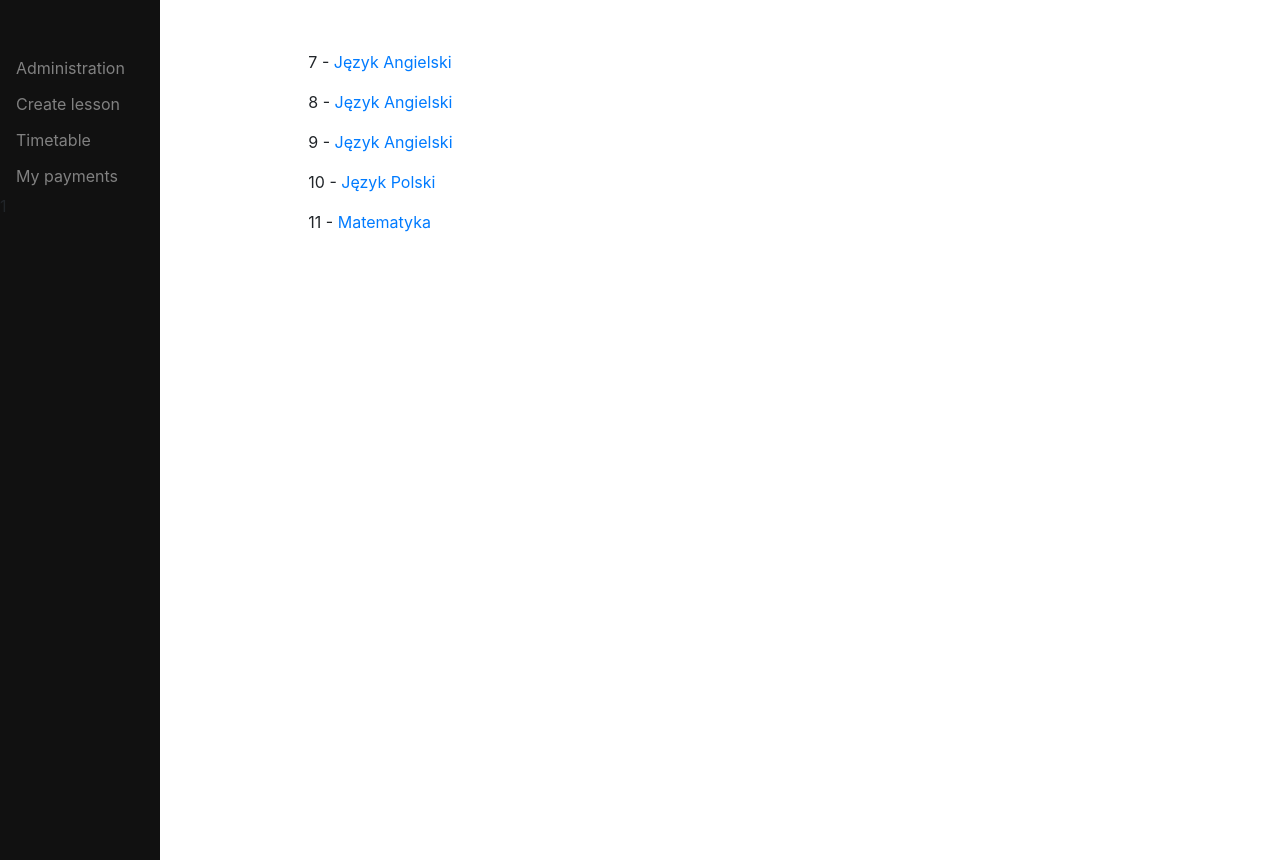
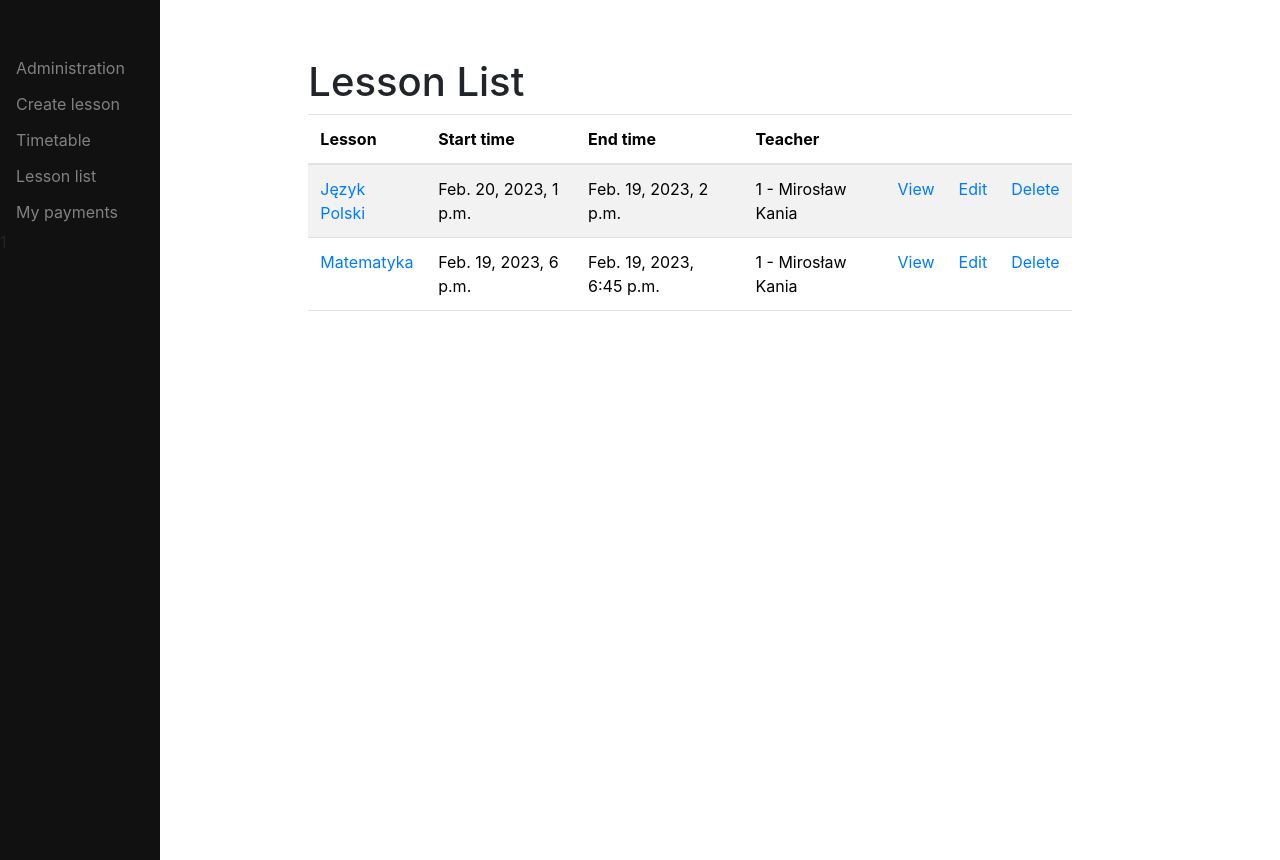
Before and after one commit to mirokan347/timetable, a Django app: page /schedule/ in a window 1280 px wide. Shown: the part 70-930 px from the top of the page. Run offline with Django 4.2, Linux system fonts and the light colour scheme; a user stored in the database is signed in; data comes from the database, SQL or seed files in the repository; some libraries are stand-ins or nearby versions.

Commit message:
modify some features

```diff
--- a/billing/templates/bill.html
+++ b/billing/templates/bill.html
@@ -3,7 +3,7 @@
 {% block content %}
     <h1 class="mt-2">Bills for {{ student }}</h1>
 	<hr class="mt-0 mb-4">
-  <table>
+  <table class="table table-striped">
     <thead>
       <tr>
         <th>Payment Type</th>
--- a/billing/templates/payment.html
+++ b/billing/templates/payment.html
@@ -3,7 +3,7 @@
 {% block content %}
     <h1 class="mt-2">Payment for {{ teacher }}</h1>
 	<hr class="mt-0 mb-4">
-  <table>
+  <table class="table table-striped">
     <thead>
       <tr>
         <th>Payment Type</th>
--- a/logbook/templates/logbook_list.html
+++ b/logbook/templates/logbook_list.html
@@ -4,7 +4,7 @@
     <h1 class="mt-2">Logbook List</h1>
 	<hr class="mt-0 mb-4">
     <h2>{{ logbooks.lesson }} - {{ logbooks.subject }}</h2>
-    <table>
+    <table class="table table-striped">
         <thead>
             <tr>
                 <th>Student</th>
--- a/logbook/templates/logbook_update_form.html
+++ b/logbook/templates/logbook_update_form.html
@@ -1,8 +1,8 @@
-
-
 {% extends "base.html" %}
 
 {% block content %}
+<h1 class="mt-2">Edit Logbook List</h1>
+<hr class="mt-0 mb-4">
 <form method="post">
     {% csrf_token %}
     {{ formset.management_form }}
--- a/logbook/urls.py
+++ b/logbook/urls.py
@@ -4,7 +4,7 @@ from . import views
 app_name = 'logbook'
 
 urlpatterns = [
-    path('', views.LogbookListView.as_view(), name='logbook-list'),
+    path('list/', views.LogbookListView.as_view(), name='logbook-list'),
     path('<int:id>/', views.LogbookDetailView.as_view(), name='logbook-detail'),
     path('create/', views.LogbookCreateView.as_view(), name='logbook-create'),
     path('<int:id>/update/', views.LogbookUpdateView.as_view(), name='logbook-update'),
--- a/schedule/models.py
+++ b/schedule/models.py
@@ -48,7 +48,7 @@ class Lesson(models.Model):
     location = models.ForeignKey(Location, on_delete=models.CASCADE)
     start_time = models.DateTimeField()
     end_time = models.DateTimeField()
-    student = models.ForeignKey(Student, on_delete=models.CASCADE, blank=True, null=True, default=None)
+    students = models.ManyToManyField(Student, blank=True)
     teacher = models.ForeignKey(Teacher, on_delete=models.CASCADE, default=None)
     class_group = models.ForeignKey(ClassGroup, on_delete=models.CASCADE, blank=True, null=True, default=None)
 
--- a/schedule/templates/lesson/lesson_delete.html
+++ b/schedule/templates/lesson/lesson_delete.html
@@ -4,8 +4,9 @@
 
 
 <form action='' method='POST'>{% csrf_token %}
-    <h1>Do you want to delete the lesson "{{ object.title }}"?</h1>
-    <p><input type='submit' value='Yes' />  <a href='..'>Cancel</a></p>
+    <h1>Do you want to delete the lesson "{{ object.subject }}"?</h1>
+    <p><input class="btn btn-danger" type='submit' value='Yes' />
+        <a class="btn btn-success" href="{% url 'schedule:lesson-list' %}">Cancel</a>
 
 </form>
 
--- a/schedule/templates/lesson/lesson_list.html
+++ b/schedule/templates/lesson/lesson_list.html
@@ -1,12 +1,36 @@
 {% extends 'base.html' %}
 
 {% block content %}
+<h1 class="mt-2">Lesson List</h1>
 
-{% for instance in object_list %}
-     <p>{{ instance.id }} - <a href='{{ instance.get_absolute_url }}'>{{ instance.subject }}</a></p>
+<table class="table table-striped">
+        <thead>
+            <tr>
+                <th>Lesson</th>
+                <th>Start time</th>
+                <th>End time</th>
+                <th>Teacher</th>
+                <th></th>
+                <th></th>
+                <th></th>
+            </tr>
+        </thead>
+        <tbody>
+{% for lesson in object_list %}
+    <tr>
+        <td><a href='{{ lesson.get_absolute_url }}'>{{ lesson.subject }}</a></td>
+        <td>{{ lesson.start_time }}</td>
+        <td>{{ lesson.end_time }}</td>
+        <td>{{ lesson.teacher }}</td>
+        <td><a href="{% url 'schedule:lesson-detail' lesson.id %}">View</a></td>
+        <td><a href="{% url 'schedule:lesson-update' lesson.id %}">Edit</a></td>
+        <td><a href="{% url 'schedule:lesson-delete' lesson.id %}">Delete</a></td>
+
+    </tr>
+
 {% endfor %}
-
-
+        </tbody>
+</table>
 {% endblock %}
 <!--
 <div class="container">
--- a/schedule/templates/timetable/timetable.html
+++ b/schedule/templates/timetable/timetable.html
@@ -23,9 +23,9 @@
           <th scope="col">Tuesday</th>
           <th scope="col">Wednesday</th>
           <th scope="col">Thursday</th>
-          <th>Friday</th>
-          <th>Saturday</th>
-          <th>Sunday</th>
+          <th scope="col">Friday</th>
+          <th scope="col">Saturday</th>
+          <th scope="col">Sunday</th>
         </tr>
       </thead>
       <tbody>
--- a/schedule/views.py
+++ b/schedule/views.py
@@ -27,15 +27,21 @@ class LessonCreateView(UserPassesTestMixin, CreateView):
 
     def form_valid(self, form):
         response = super().form_valid(form)
+        lesson = self.object
         class_group = form.cleaned_data.get('class_group')
-        student1 = form.cleaned_data.get('student')
+        students_no_group = form.cleaned_data.get('students')
         subject = form.cleaned_data.get('subject')
+        lesson.students.set(students_no_group)
+        lesson.save()
+
         if class_group:
             students = class_group.members.all()
             for student in students:
-                Logbook.objects.create(student=student, lesson=self.object, subject=subject)
-        if student1:
-            Logbook.objects.create(student=student, lesson=self.object, subject=subject)
+                Logbook.objects.create(student=student, lesson=lesson, subject=subject)
+        if students_no_group:
+            for student in students_no_group:
+                Logbook.objects.create(student=student, lesson=lesson, subject=subject)
+
         return response
 
     def test_func(self):
--- a/templates/sidenav.html
+++ b/templates/sidenav.html
@@ -3,6 +3,7 @@
     <a class="nav-link" href="{% url 'admin:index' %}">Administration</a>
     <a class="nav-link" href="{% url 'schedule:lesson-create' %}">Create lesson</a>
     <a class="nav-link" href="{% url 'schedule:timetable' %}">Timetable</a>
+    <a class="nav-link" href="{% url 'schedule:lesson-list' %}">Lesson list</a>
     <a class="nav-link" href="{% url 'billing:payment' user_id=request.user.id %}">My payments</a>
 {% endif %}
 
```
Also changed, not shown: logbook/templates/logbook_confirm_delete.html (+4 -3 lines), logbook/views.py (+8 -0 lines), schedule/forms.py (+51 -2 lines), schedule/templates/lesson/lesson_create.html (+16 -3 lines), schedule/templates/lesson/lesson_detail.html (+4 -3 lines), db.sqlite3, schedule/migrations/0004_remove_lesson_student_lesson_students.py (added), schedule/migrations/0005_alter_lesson_students.py (added), schedule/migrations/0006_alter_lesson_students.py (added).
